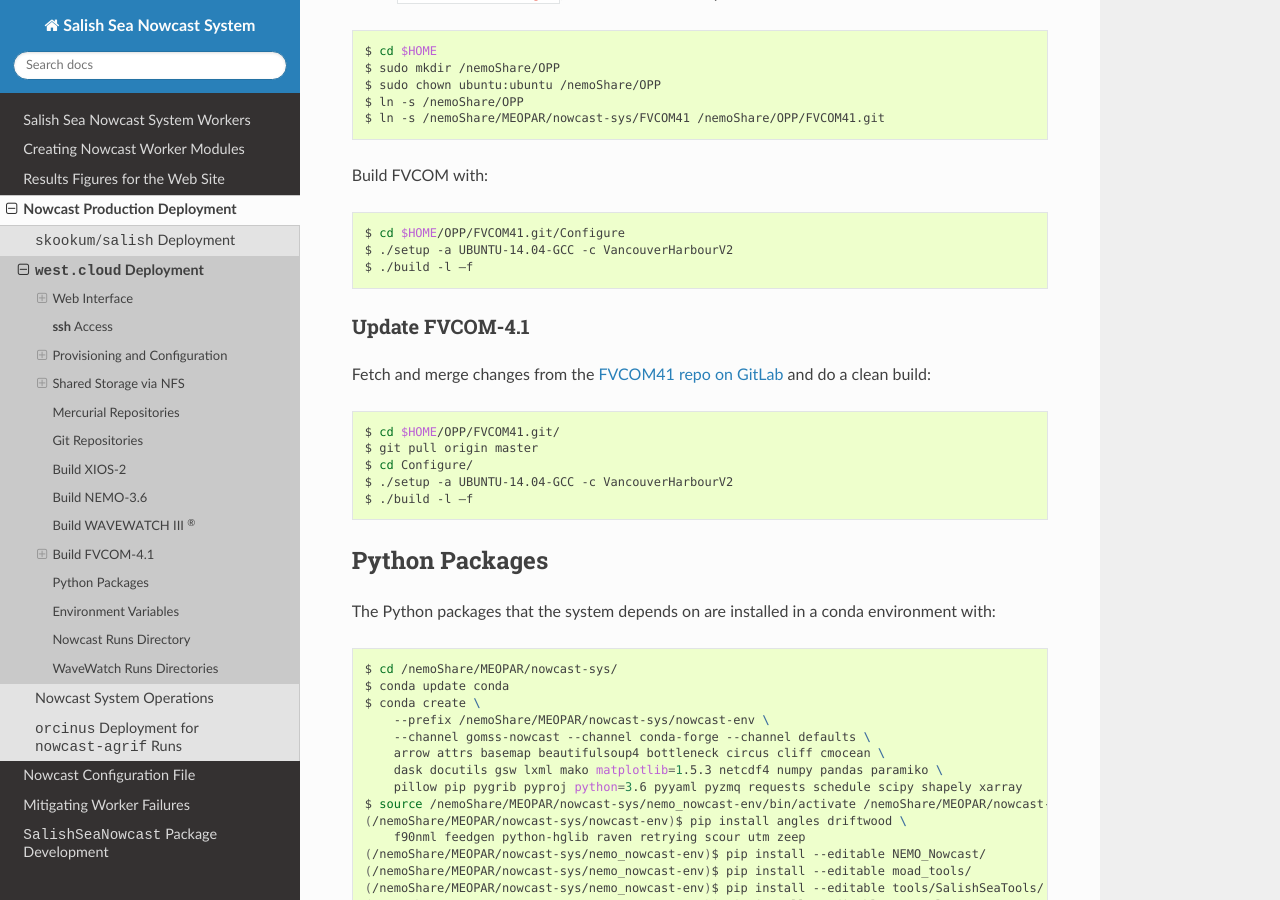
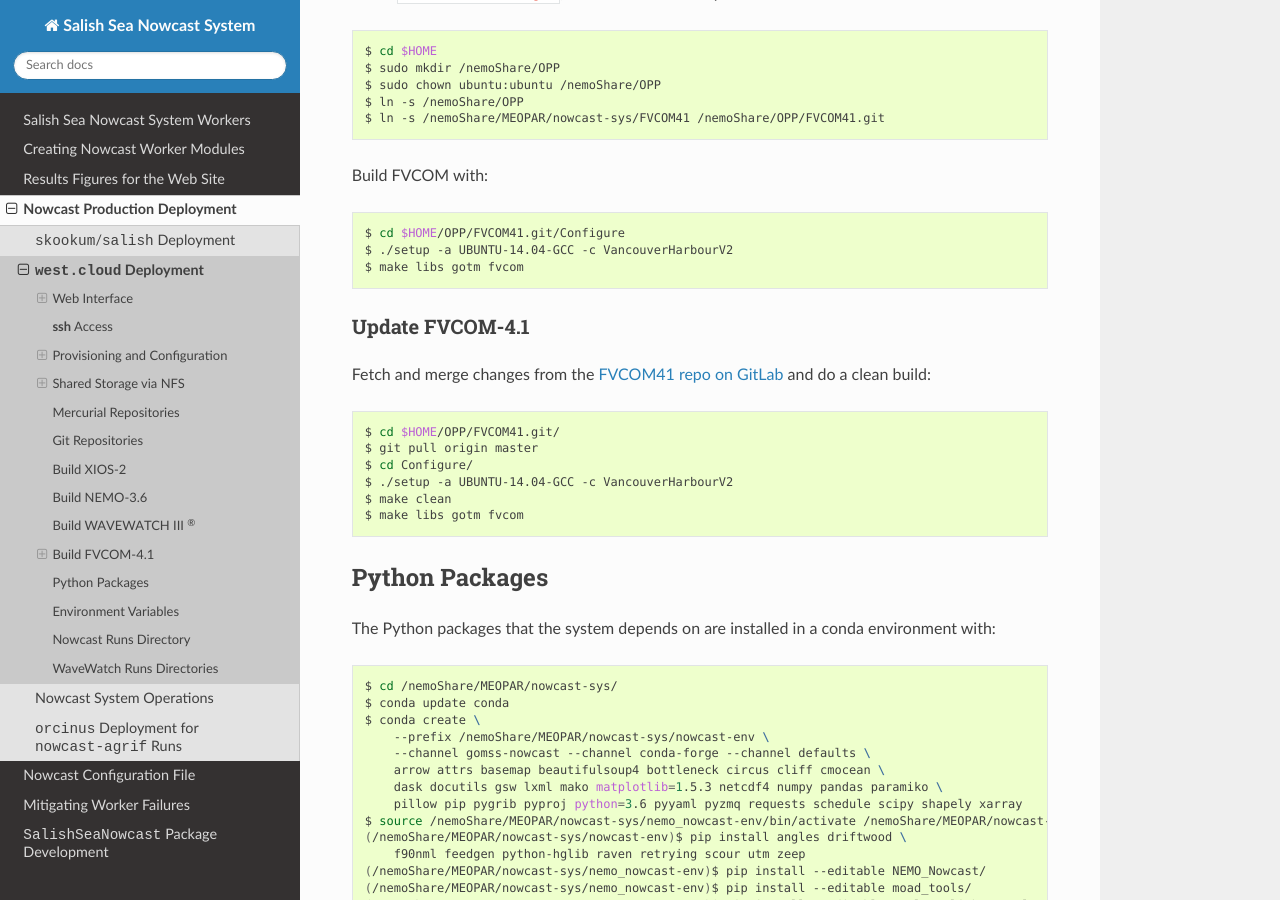
Before and after one commit to SalishSeaCast/SalishSeaNowcast, a Sphinx documentation site: the page built from docs/deployment/west_cloud.rst, in a window 1280 px wide and 900 px high, scrolled down 11144 px. Built offline with Sphinx 7.4.7 and the Read the Docs theme 2.0.0, drawn with Linux system fonts in a browser that asks for light colours; the version number could not be read and is left out.

Commit message:
Update west.cloud deployment docs w/ new build commands for FVCOM.

```diff
--- a/docs/deployment/west_cloud.rst
+++ b/docs/deployment/west_cloud.rst
@@ -600,7 +600,7 @@ Build FVCOM with:
 
     $ cd $HOME/OPP/FVCOM41.git/Configure
     $ ./setup -a UBUNTU-14.04-GCC -c VancouverHarbourV2
-    $ ./build -l –f
+    $ make libs gotm fvcom
 
 
 .. _UpdateFVCOM41:
@@ -618,7 +618,8 @@ Fetch and merge changes from the `FVCOM41 repo on GitLab`_ and do a clean build:
     $ git pull origin master
     $ cd Configure/
     $ ./setup -a UBUNTU-14.04-GCC -c VancouverHarbourV2
-    $ ./build -l –f
+    $ make clean
+    $ make libs gotm fvcom
 
 
 Python Packages
```
